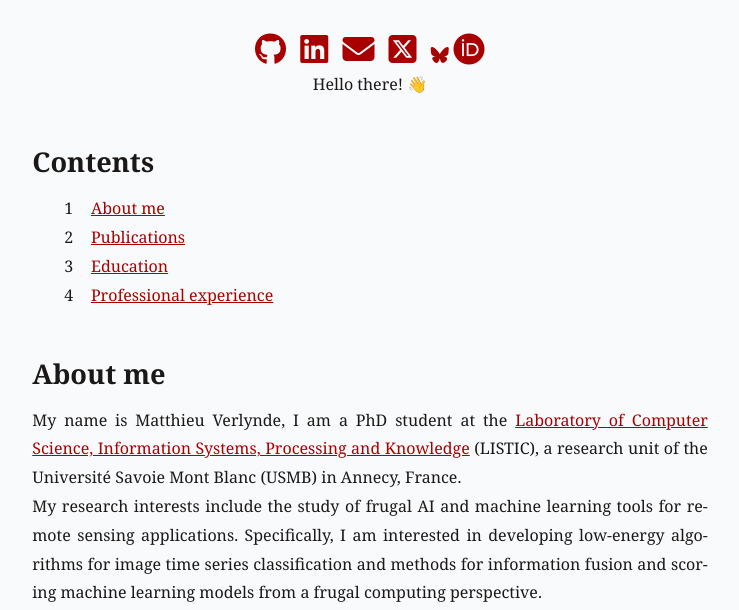
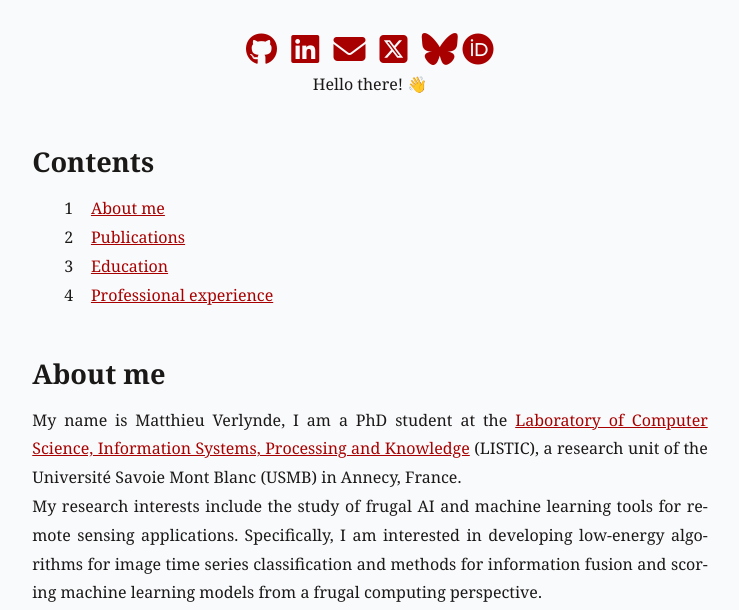
Before and after one commit to MattVerlynde/mattverlynde.github.io, a plain HTML site: page index.html in a window 1280 px wide. Shown: the part 290-900 px from the top of the page, without its empty margins (270-1009 px from the left). Drawn offline with nearby package versions, Linux system fonts and the light colour scheme; a web font is replaced by a local one.

Commit message:
update Bluesky icon size in social media section of index.html

```diff
--- a/index.html
+++ b/index.html
@@ -57,7 +57,7 @@
       <a href="https://www.linkedin.com/in/matthieu-verlynde/"><span class="fa-brands fa-linkedin fa-2x" style="margin-right: 10px;"></span></a>
       <a href="mailto:matthieu.verlynde@univ-smb.fr"><span class="fa-solid fa-envelope fa-2x" style="margin-right: 10px;"></span></a>
       <a href="https://x.com/MattVerlynde"><span class="fa-brands fa-square-x-twitter fa-2x" style="margin-right: 10px;"></span></a>
-      <a href="https://bsky.app/profile/mattverlynde.bsky.social"><span class="fa-brands fa-bluesky s"></span></a>
+      <a href="https://bsky.app/profile/mattverlynde.bsky.social"><span class="fa-brands fa-bluesky fa-2x"></span></a>
       <a href="https://orcid.org/0009-0009-9624-1223"><span class="fa-brands fa-orcid fa-2x"></span></a><br/>
       Hello there! &#128075;
     </p>
```
